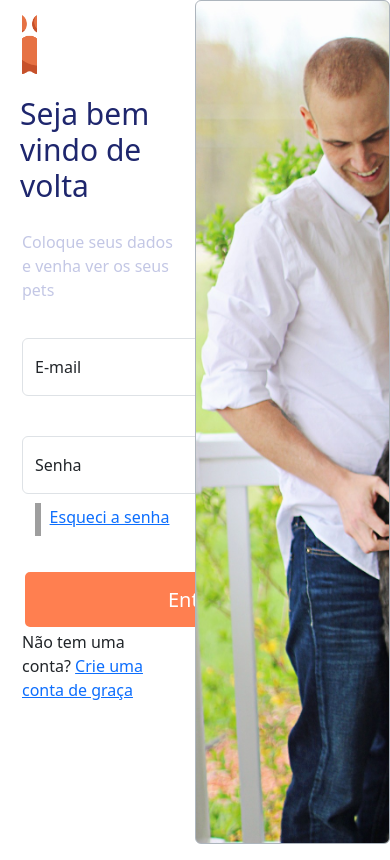
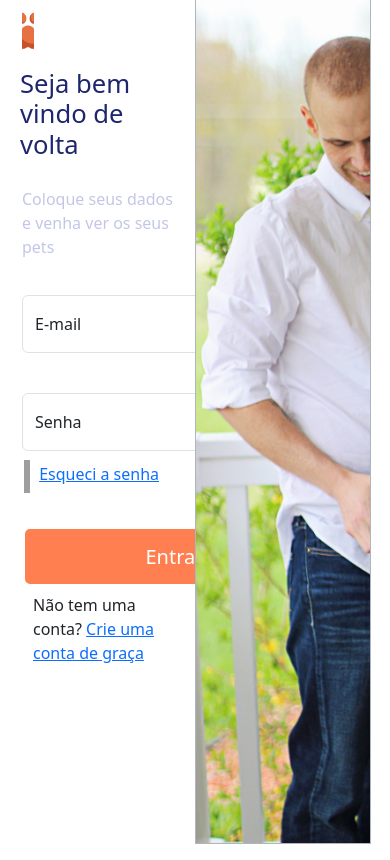
Before and after one commit to ZimboSebastiao/salva-pets2, a PHP site: page /login.html in a window 390 px wide. Run offline with PHP 8.4, Linux system fonts and the light colour scheme; grey boxes are pictures that could not be loaded.

Commit message:
estilizando a pag login

```diff
--- a/assets/css/styles.css
+++ b/assets/css/styles.css
@@ -6,6 +6,8 @@
     height: 100vh;
     background: url("../../images/destaque-login.jpg");
     background-size: cover;
+    border-radius: 0;
+    border-top: 0;
 }
 
 
@@ -14,15 +16,11 @@
     height: 8vh;
     background: url("../../icones/pet2.png") top center;
     background-size: cover;
-    /* background-color: black; */
-    /* position: absolute; */
-    /* left: 48px;
-    top: -33px; */
     margin: 10px;
 }
 
 h1 {
-    font-size: 30px;
+    font-size: 2rem;
     color: #1E266D;
     padding: 8px;
 }
@@ -38,7 +36,7 @@ h1 {
 
 .input {
     width: 350px;
-    height: 2px;
+
 }
 
 .cadeado {
@@ -49,7 +47,6 @@ h1 {
 }
 
 .estilo-cadeado {
-    /* background-color: black; */
     display: flex;
     justify-content: center;
 }
@@ -66,9 +63,6 @@ h1 {
     background-color: #FF7F50;
     border: solid;
     cursor: pointer;
-
-
-
 }
 
 .botao:hover, .botao:focus, .botao:active {
@@ -76,3 +70,57 @@ h1 {
     cursor: pointer;
     background-color: #e96d3f;
 }
+
+.tag-style {
+    position: relative;
+    padding: 6px;
+    right: -5px;
+}
+
+@media screen and (max-width: 1326px) {
+    #pata {
+        width: 8.1%;
+    }
+}
+
+
+
+
+@media screen and (max-width: 982px) {
+
+    .estilo-cadeado {
+        display: flex;
+        justify-content: right;
+        right: 14px;
+        position: relative;
+    }
+
+    .hero {
+        bottom: -11px;
+
+    }
+
+    #destaque {
+        width: 45%;
+
+    }
+
+
+    #pata {
+        width: 7%;
+        height: 4.8vh;
+    }
+
+    h1 {
+        font-size: 1.6rem;
+    }
+
+    .input {
+        width: 300px;
+    }
+
+    .botao {
+        width: 305px;
+    }
+
+}
--- a/login.html
+++ b/login.html
@@ -48,11 +48,11 @@
                             </div>
                         </div>
                         <br>
-                        <div >
+                        <div>
                             <button class="btn btn-primary btn-lg botao">Entrar</button>
+                            <p class="tag-style">Não tem uma conta? <a href="">Crie uma conta de graça</a></p>
                         </div>
                     </form>
-                    <p>Não tem uma conta? <a href="">Crie uma conta de graça</a></p>
                 </section>
 
               </div>
```
